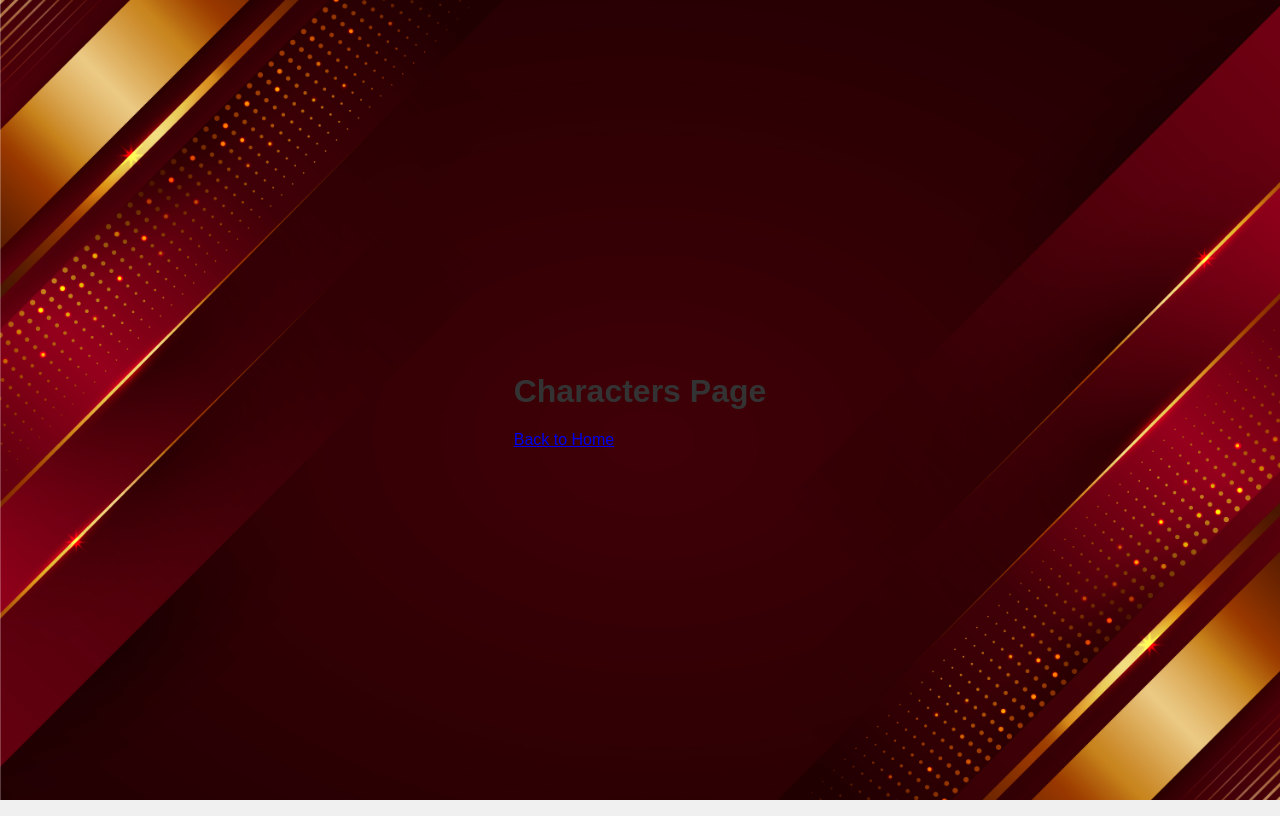
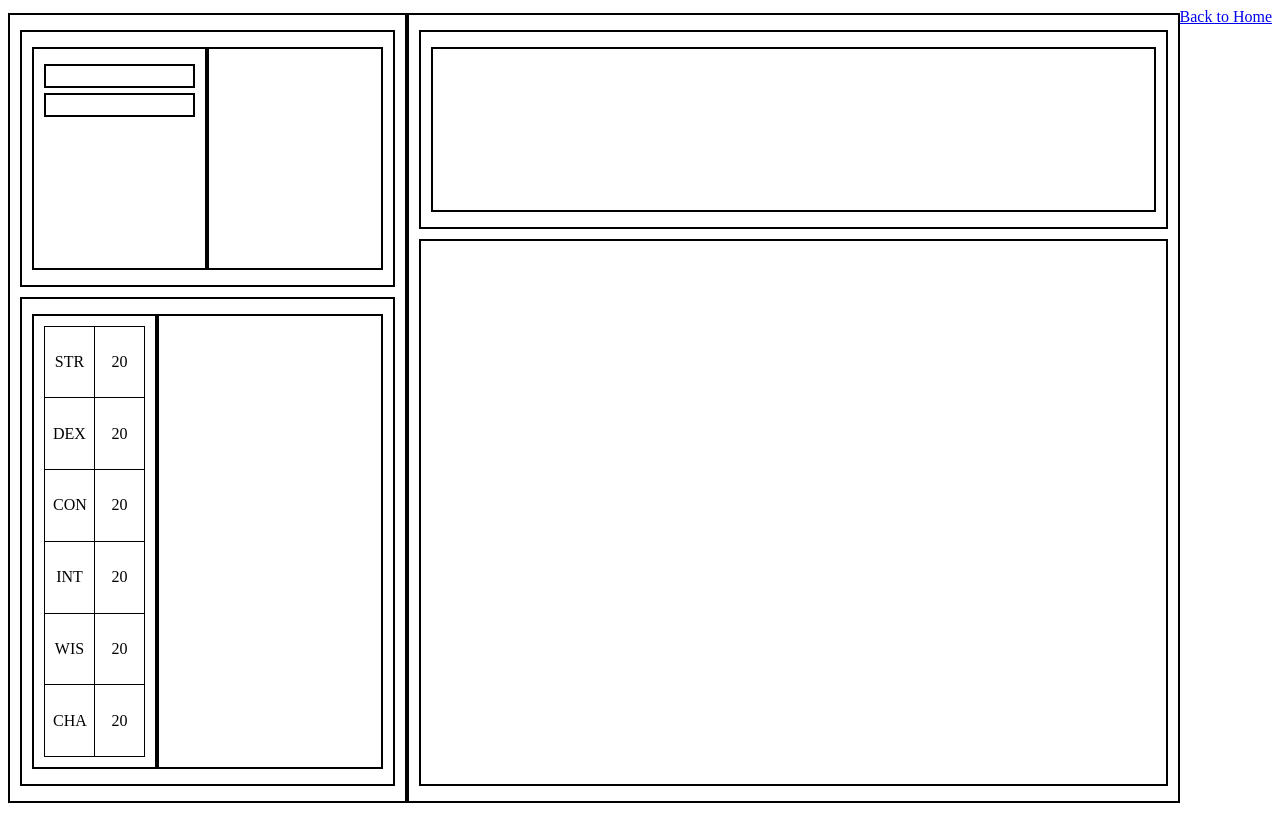
Before and after one commit to Arrtish27/The-Vault, a React (Create React App) app: page /characters in a window 1280 px wide. Built offline with nearby package versions, Linux system fonts and the light colour scheme.

Commit message:
Character UI fix
Implemented first UI changes with basic html and css to draw outline for the character sheet. Outlined section 1 in the planned drawings

```diff
--- a/src/App.css
+++ b/src/App.css
@@ -36,14 +36,3 @@
     transform: rotate(360deg);
   }
 }
-
-body {
-    background-image: url('../src/images/background_image/10009046.jpg');
-    background-size: cover; /* Cover the entire background */
-    background-position: center; /* Center the background image */
-    display: flex;
-    justify-content: center;
-    align-items: flex-start; /* Align items to the top */
-    height: 100vh;
-    margin: 0;
-  }
--- a/src/css/Characters.css
+++ b/src/css/Characters.css
@@ -0,0 +1,76 @@
+.characters-container {
+    display: flex;
+    height: 100vh;
+  }
+
+  .bordered {
+    border: 2px solid black;
+    padding: 10px;
+    margin-bottom: 5px; /* Add some space between components */
+    margin-top: 5px;
+  }
+
+  .main-col-1{
+    flex: 4; /* Distribute remaining space evenly */
+    display: flex;
+    flex-direction: column;
+  }
+
+
+  .main-col-2 {
+    flex: 8; /* Distribute remaining space evenly */
+    display: flex;
+    flex-direction: column;
+  }
+
+
+  .row-1-1 {
+    display: flex;
+    flex:4;
+  }
+
+  .stats-row {
+    display: flex;
+    flex:8;
+  }
+
+  .score-col{
+    display: flex;
+    flex: 4;
+  }
+
+  .proficiency-col{
+    display: flex;
+    flex: 8;
+  }
+
+  .stats-table {
+    border-collapse: collapse; /* Collapse borders between cells */
+    width: 100%; /* Make the table full-width */
+    table-layout: fixed;
+  }
+
+  .stats-table th, .stats-table td {
+    border: 1px solid black; /* Set all borders to 1px solid black */
+    padding: 8px; /* Example padding for cells */
+    text-align: center; /* Center-align text within cells */
+  }
+
+
+  .row-2-1 {
+    display: flex;
+    flex:3;
+  }
+
+  .row-2-2 {
+    display: flex;
+    flex:9;
+  }
+
+  .column-1-1-1,
+  .column-1-1-2,
+  .column-1-2-1,
+  .column-1-2-2,
+  .column-2-1 {
+    flex: 1; /* Distribute remaining space evenly */
+  }
--- a/src/css/Home.css
+++ b/src/css/Home.css
@@ -1,9 +1,9 @@
 
-  .container {
+  .home-container {
     display: flex;
     flex-direction: column; /* Arrange children in a column */
     align-items: center; /* Center children horizontally */
-    margin-top: 20px; /* Add margin between text and buttons */
+    margin-top: 0x; /* Add margin between text and buttons */
   }
 
   .text-container {
@@ -18,7 +18,7 @@
     display: grid;
     grid-template-columns: repeat(3, 240px); /* Adjusted button size */
     grid-template-rows: repeat(2, 240px); /* Adjusted button size */
-    gap: 20px;
+    gap: 40px;
     justify-content: center; /* Center buttons horizontally */
     align-content: center; /* Center buttons vertically */
   }
@@ -27,7 +27,8 @@
     width: 100%;
     height: 100%;
     background-color: #ffffff;
-    border-width: 15px;
+    border-style: solid;
+    border-width: 10px;
     border-radius: 15px;
     border-color: #000000;
     color: #000000;
--- a/src/index.css
+++ b/src/index.css
@@ -1,4 +1,4 @@
-body {
+/* body {
     font-family: Arial, sans-serif;
     background-color: #f0f0f0;
     margin: 0;
@@ -7,7 +7,7 @@ body {
     justify-content: center;
     align-items: center;
     height: 100vh;
-  }
+  } */
 
   h1 {
     color: #333;
--- a/src/js/Characters.js
+++ b/src/js/Characters.js
@@ -1,12 +1,59 @@
 import React from 'react';
 import { Link } from 'react-router-dom';
+import '../css/Characters.css';
+
 const Characters = () => {
   return (
-    <div>
-        <div className="characters-container">
-            <h1>Characters Page</h1>
+    <div className='characters-container'>
+      <div className='main-col-1 bordered'>
+        <div className='row-1-1 bordered'>
+          <div className='column-1-1-1 bordered'>
+            <div className='row-1-1-1-1 bordered'></div>
+            <div className='row-1-1-1-2 bordered'></div>
+          </div>
+          <div className='column-1-1-2 bordered'></div>
         </div>
-        <div><Link href="/" className="button">Back to Home</Link></div>
+        <div className='stats-row bordered'>
+          <div className='score-col bordered'>
+            <table className='stats-table'>
+                <tbody>
+                    <tr>
+                        <td>STR</td>
+                        <td>20</td>
+                    </tr>
+                    <tr>
+                        <td>DEX</td>
+                        <td>20</td>
+                    </tr>
+                    <tr>
+                        <td>CON</td>
+                        <td>20</td>
+                    </tr>
+                    <tr>
+                        <td>INT</td>
+                        <td>20</td>
+                    </tr>
+                    <tr>
+                        <td>WIS</td>
+                        <td>20</td>
+                    </tr>
+                    <tr>
+                        <td>CHA</td>
+                        <td>20</td>
+                    </tr>
+                </tbody>
+            </table>
+          </div>
+          <div className='proficiency-col bordered'></div>
+        </div>
+      </div>
+      <div className='main-col-2 bordered'>
+        <div className='row-2-1 bordered'>
+          <div className='column-2-1 bordered'>{/* table of 1 * 4 (rows * columns) */}</div>
+        </div>
+        <div className='row-2-2 bordered'></div>
+      </div>
+      <div><Link to="/" className="button">Back to Home</Link></div>
     </div>
   );
 };
--- a/src/js/Home.js
+++ b/src/js/Home.js
@@ -3,7 +3,7 @@ import '../css/Home.css';
 import { Link } from 'react-router-dom';
 const Home = () => {
   return (
-    <div className="container">
+    <div className="home-container">
       <div className="text-container">
         <h1>Welcome to the Vault!</h1>
         <h2>This is a D&D custom app that's in development. For further use, please contact the developer.</h2>
```
